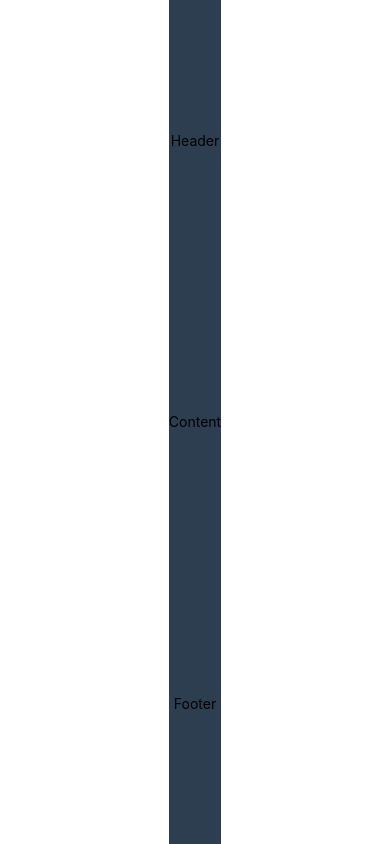
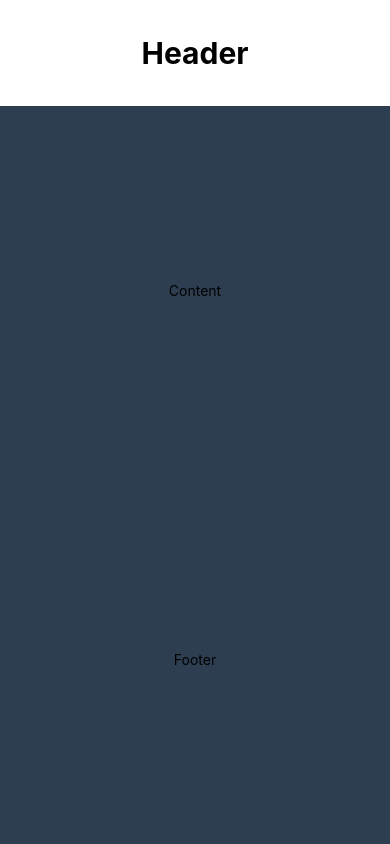
Before and after one commit to artemigla/Lessons, a React Native app: screen / in a window 390 px wide. Built offline with nearby package versions, Linux system fonts and the light colour scheme.

Commit message:
Styled Header.

```diff
--- a/App.js
+++ b/App.js
@@ -13,8 +13,6 @@ const App = () => {
 const styles = StyleSheet.create({
   container: {
     flex: 1,
-    justifyContent: 'center',
-    alignItems: 'center'
   }
 });
 
--- a/src/RootFile.js
+++ b/src/RootFile.js
@@ -16,8 +16,5 @@ export const RootFile = () => {
 const styles = StyleSheet.create({
     container: {
         flex: 1,
-        justifyContent: 'center',
-        alignItems: 'center',
-        backgroundColor: '#2c3e50',
     },
 });
--- a/src/header/Header.js
+++ b/src/header/Header.js
@@ -1,19 +1,12 @@
 import React from 'react';
 import { View, Text, StyleSheet } from 'react-native';
+import { styles } from './Styles';
 
 export const Header = () => {
+    const { container, elevation, title } = styles;
     return (
-        <View style={styles.container}>
-            <Text>Header</Text>
+        <View style={[container, elevation]}>
+            <Text style={title}>Header</Text>
         </View>
     );
 };
-
-const styles = StyleSheet.create({
-    container: {
-        flex: 1,
-        justifyContent: 'center',
-        alignItems: 'center',
-        backgroundColor: '#2c3e50',
-    },
-});
--- a/src/header/Styles.js
+++ b/src/header/Styles.js
@@ -0,0 +1,21 @@
+import { StyleSheet } from 'react-native';
+export const styles = StyleSheet.create({
+    container: {
+        backgroundColor: 'white',
+        borderRadius: 8,
+        paddingVertical: 25,
+        paddingHorizontal: 25,
+        width: '100%',
+        justifyContent: 'center',
+        alignItems: 'center',
+        marginVertical: 10,
+    },
+    elevation: {
+        elevation: 20,
+        shadowColor: 'black',
+    },
+    title: {
+        fontWeight: 'bold',
+        fontSize: 30
+    }
+});
```
